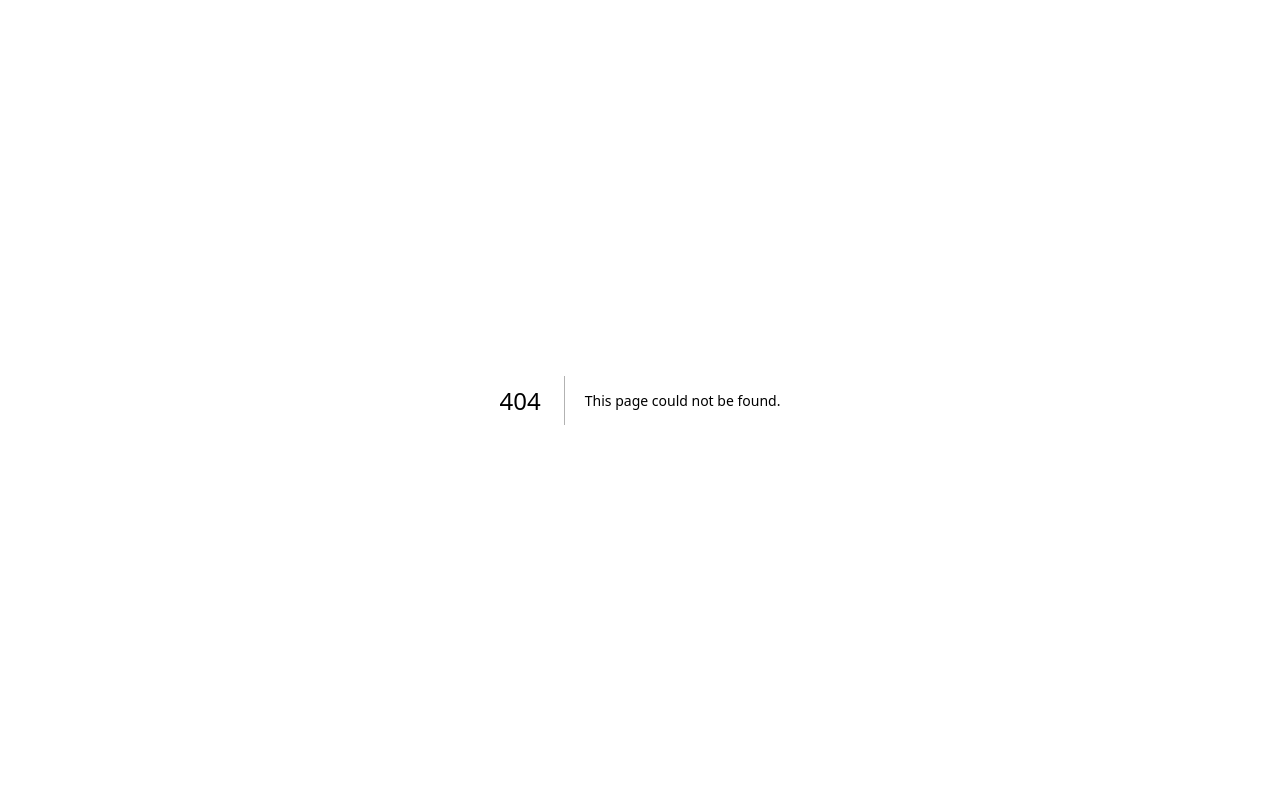
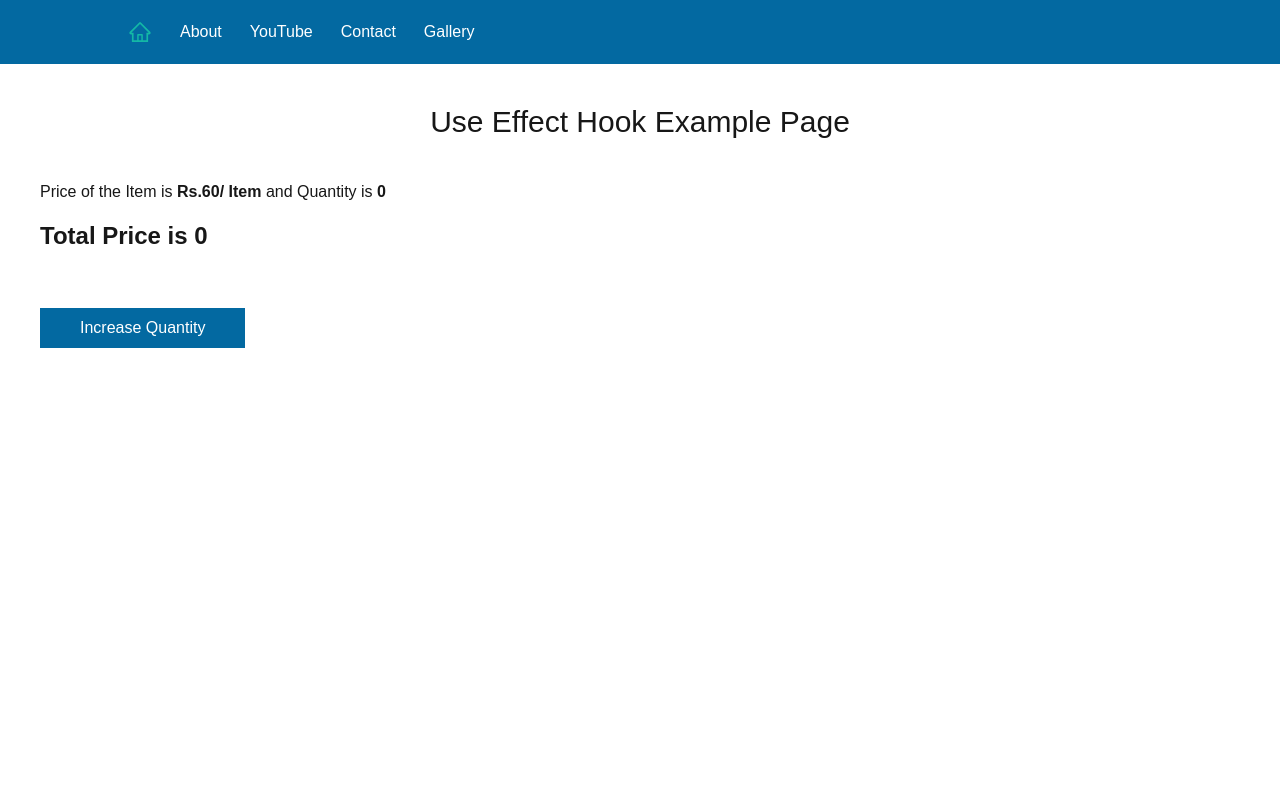
Before and after one commit to cm-developer-2025/Nextjs-Tutorial, a Next.js app: page /useeffect in a window 1280 px wide. Before the commit this address had no page. Shown: the top 800 px of the page. Built offline with nearby package versions, Linux system fonts and the light colour scheme.

Commit message:
UseEffect, Fetch API and List Rendering

```diff
--- /dev/null
+++ b/src/app/(pages)/apihandle/page.jsx
@@ -0,0 +1,36 @@
+"use client";
+import { useEffect, useState } from "react";
+
+function page() {
+  const [users, setUsers] = useState(null);
+
+  useEffect(() => {
+    const getUsers = async () => {
+      const userData = await fetch(
+        "https://jsonplaceholder.typicode.com/users"
+      );
+      const userinfo = await userData.json();
+
+      setUsers(userinfo);
+    };
+    getUsers();
+  }, []);
+
+  return (
+    <div className="min-h-screen">
+      {users &&
+        users.map((user, index) => {
+          return (
+            <div key={index} className="w-full  px-10 flex justify-between">
+              <p className="my-2 border p-2 w-full">{user.name}</p>
+              <p className="my-2 border p-2 w-full">{user.email}</p>
+              <p className="my-2 border p-2 w-full">{user.address.street}</p>
+              <p className="my-2 border p-2 w-full">{user.phone}</p>
+            </div>
+          );
+        })}
+    </div>
+  );
+}
+
+export default page;
--- /dev/null
+++ b/src/app/(pages)/home/page.jsx
@@ -0,0 +1,17 @@
+import NavBar from "@/app/components/NavBar";
+import Image from "next/image";
+
+function page() {
+  return (
+    <>
+      {/* <NavBar /> */}
+      <div className="min-h-screen flex justify-center items-center mx-auto w-full">
+        {/* <img src="/images/one.svg" alt="" height={300} width={300} /> */}
+
+        <Image src="/images/one.svg" alt="" height={300} width={300} />
+      </div>
+    </>
+  );
+}
+
+export default page;
--- /dev/null
+++ b/src/app/(pages)/useeffect/page.jsx
@@ -0,0 +1,45 @@
+"use client";
+import { useEffect, useState } from "react";
+
+function page() {
+  const [quantity, setQuantity] = useState(0);
+  const [price, setPrice] = useState(60);
+  const [totalPrice, setTotalPrice] = useState(0);
+  useEffect(() => {
+    console.log("Use Effect Hook is called");
+    const total = quantity * price;
+    setTotalPrice(total);
+  }, [quantity]);
+
+  const handleQuantity = () => {
+    setQuantity(quantity + 1);
+  };
+  return (
+    <div className="min-h-screen px-10">
+      <h1 className="text-3xl text-center my-10">
+        Use Effect Hook Example Page
+      </h1>
+      <div>
+        <p>
+          Price of the Item is
+          <span className="font-bold"> Rs.{price}/ Item</span> and Quantity is{" "}
+          <span className="font-bold">{quantity}</span>
+        </p>
+        <p className="my-4 text-2xl font-semibold">
+          Total Price is {totalPrice}
+        </p>
+      </div>
+
+      <div>
+        <button
+          onClick={handleQuantity}
+          className="bg-sky-700 my-10 text-white px-10 py-2"
+        >
+          Increase Quantity
+        </button>
+      </div>
+    </div>
+  );
+}
+
+export default page;
--- /dev/null
+++ b/src/app/components/NavBar.jsx
@@ -0,0 +1,39 @@
+import Link from "next/link";
+import { RxHamburgerMenu } from "react-icons/rx";
+import { AiOutlineHome } from "react-icons/ai";
+function NavBar() {
+  return (
+    <div className="w-full bg-sky-700 p-5 text-white">
+      <div className="max-w-5xl mx-auto flex items-center justify-between">
+        <div className="md:flex hidden gap-7 items-center">
+          <div>
+            <Link href="/home">
+              <AiOutlineHome size={24} className="text-teal-500" />
+            </Link>
+          </div>
+          <div>
+            <Link href="/about">About</Link>
+          </div>
+          <div>
+            <Link target="_blank" href="https://www.youtube.com/@EzyCode">
+              {" "}
+              YouTube
+            </Link>
+          </div>
+          <div>Contact</div>
+          <div>Gallery</div>
+        </div>
+        <div className="md:hidden cursor-pointer">
+          <RxHamburgerMenu />
+        </div>
+      </div>
+    </div>
+  );
+}
+
+export default NavBar;
+
+// sm : small
+// md: tab
+// lg : desktop
+// xl : TV
--- a/src/app/layout.js
+++ b/src/app/layout.js
@@ -1,5 +1,6 @@
 import { Geist, Geist_Mono } from "next/font/google";
 import "./globals.css";
+import NavBar from "./components/NavBar";
 
 const geistSans = Geist({
   variable: "--font-geist-sans",
@@ -23,7 +24,11 @@ export default function RootLayout({ children }) {
         className={`${geistSans.variable} ${geistMono.variable} antialiased`}
       >
         {/* <h1>Menu Bar</h1> */}
+        <NavBar />
         {children}
+        <div className="w-full bg-sky-500 h-36 p-10">
+          <p className="text-4xl text-center w-full">this is footer section</p>
+        </div>
         {/* <h2>This is Footer section</h2> */}
       </body>
     </html>
```
Also changed, not shown: package.json (+5 -4 lines), public/images/one.svg (added), 1 other file (tests, documents, lock files or other folders).
